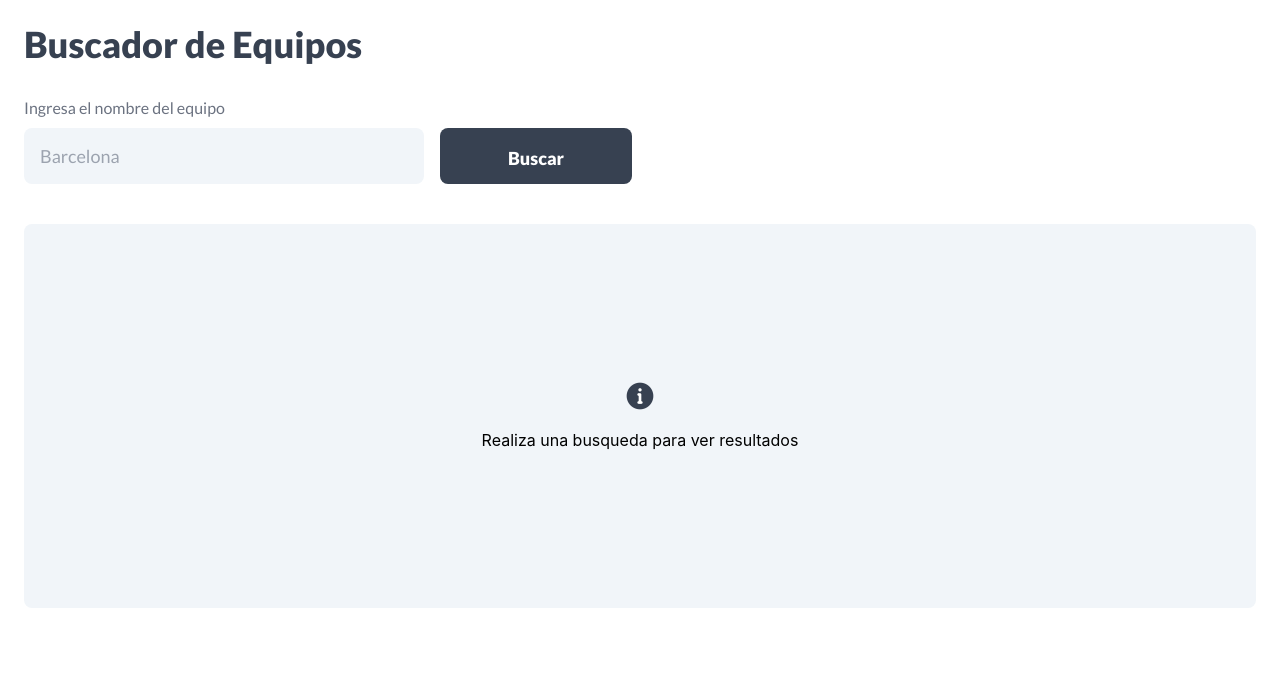
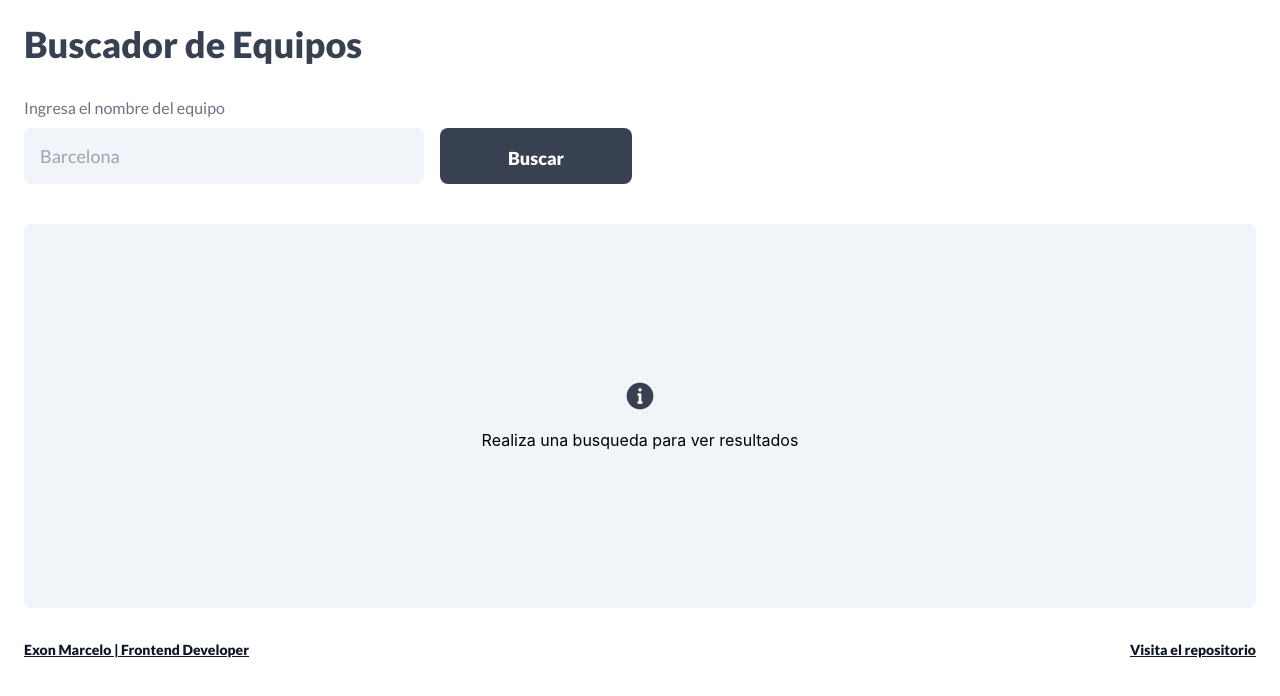
Before and after one commit to ExonMarcelo/football-info, a React (Create React App) app: page / in a window 1280 px wide. Shown: the top 696 px of the page. Built offline with nearby package versions, Linux system fonts and the light colour scheme.

Commit message:
[FEAT] Agregar Footer

```diff
--- /dev/null
+++ b/src/components/organisms/Footer/index.jsx
@@ -0,0 +1,14 @@
+const Footer = () => {
+    return(
+        <footer className="flex flex-row justify-between pt-8 pb-8">
+            <a href="https://www.linkedin.com/in/exon-marcelo-juarez/" target="_blank"
+                className="text-sm font-lato font-bold text-slate-900 decoration-slate-900 underline">
+                Exon Marcelo | Frontend Developer
+            </a>
+            <a href="https://github.com/ExonMarcelo/football-info" target="_blank"
+            className="text-sm font-lato font-bold text-slate-900 decoration-slate-900 underline">Visita el repositorio</a>
+
+        </footer>
+    );
+}
+export default Footer;
--- a/src/components/pages/home/index.jsx
+++ b/src/components/pages/home/index.jsx
@@ -1,4 +1,5 @@
 import { HomeContextProvider} from "../../../context/DataContext";
+import Footer from "../../organisms/Footer";
 import SectionHeader from "../../organisms/SectionHeader";
 import SectionResults from "../../organisms/SectionResults";
 
@@ -8,6 +9,7 @@ function Home() {
             <main className="flex flex-col p-6">
                 <SectionHeader/>
                 <SectionResults/>
+                <Footer/>
             </main>
         </HomeContextProvider>
       );
```
